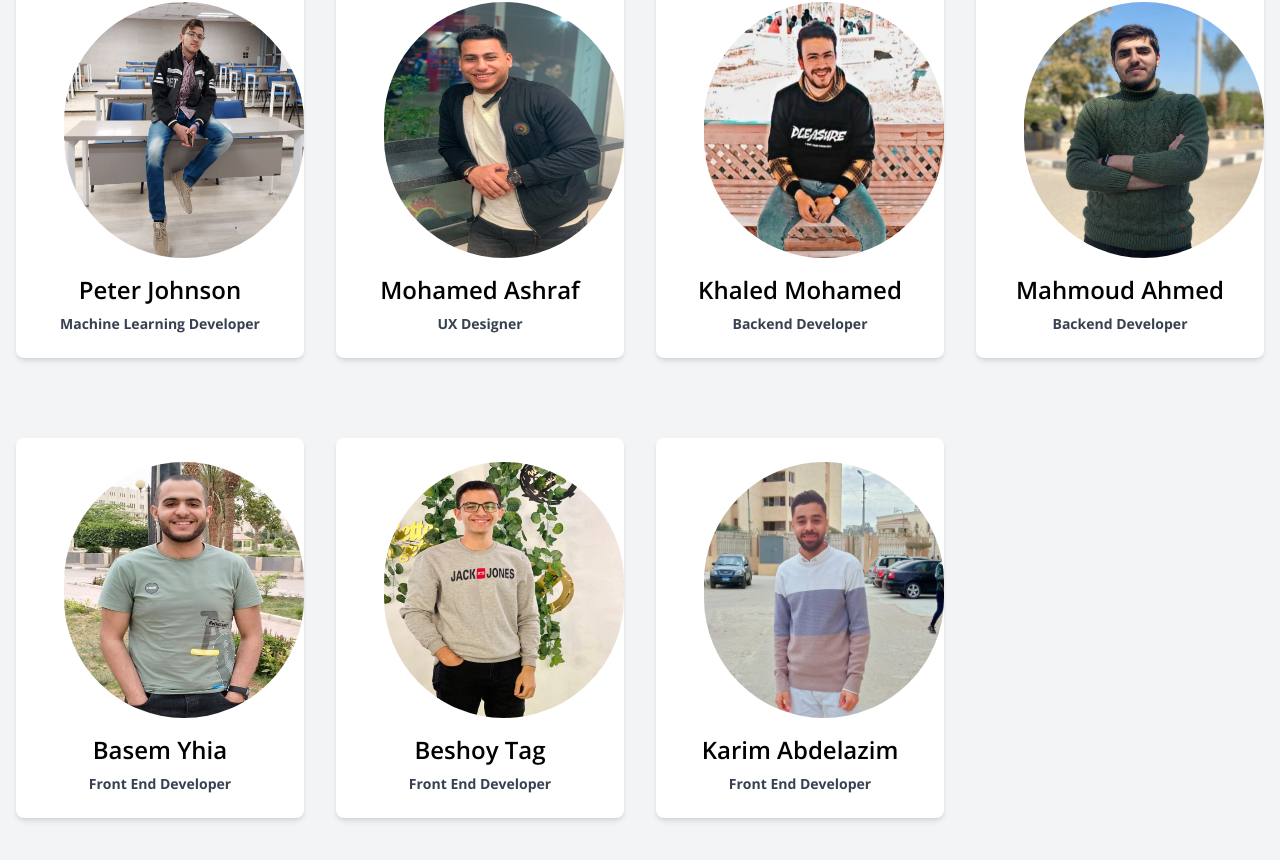
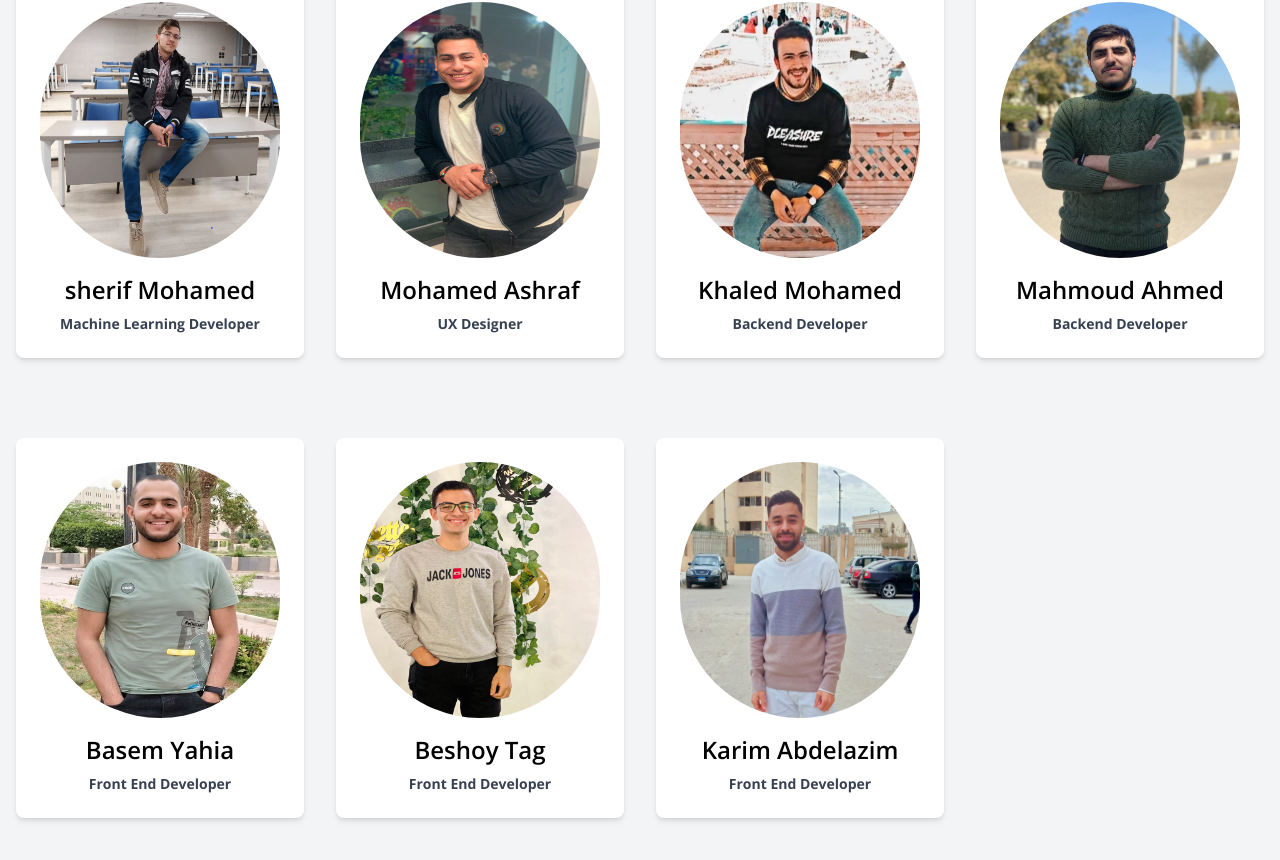
Before and after one commit to FrontEndDevo/NeuraLearnAcademy, a React (Vite) app: page /about-us in a window 1280 px wide. Shown: the part 1074-1934 px from the top of the page. Built offline with nearby package versions, Linux system fonts and the light colour scheme.

Commit message:
Update name of team and style of card

```diff
--- a/src/shared/ProjectTeam.jsx
+++ b/src/shared/ProjectTeam.jsx
@@ -7,15 +7,16 @@ import khaled from "../assets/images/homepage/team/khaled.jpg";
 import zaytony from "../assets/images/homepage/team/zaytony.jpg";
 const ProjectTeam = () => {
     return (
-        <section id="our-team" className="bg-gray-100 py-32">
-            <div className="container mx-auto px-4">
-                <h2 className="text-3xl font-bold text-center mb-8 text-primary">Meet Our Team</h2>
+      <section id="our-team" className="py-32 bg-gray-100">
+        <div className="container px-4 mx-auto">
+          <h2 className="mb-8 text-3xl font-bold text-center text-primary">
+            Meet Our Team
+          </h2>
 
-                <div className="grid grid-cols-1 sm:grid-cols-2 lg:grid-cols-4 gap-8">
-
+          <div className="grid grid-cols-1 gap-8 sm:grid-cols-2 lg:grid-cols-4">
             <TeamMember
               imgSrc={sherif}
-                        name="Peter Johnson"
+              name="sherif Mohamed"
               role="Machine Learning Developer"
             />
             <TeamMember
@@ -35,17 +36,19 @@ const ProjectTeam = () => {
             />
             <TeamMember
               imgSrc={basem}
-                        name="Basem Yhia"
+              name="Basem Yahia"
               role="Front End Developer "
             />
             <TeamMember
               imgSrc={besho}
               name="Beshoy Tag"
-                        role="Front End Developer " />
+              role="Front End Developer "
+            />
             <TeamMember
               imgSrc={karim}
               name="Karim Abdelazim"
-                        role="Front End Developer " />
+              role="Front End Developer "
+            />
           </div>
         </div>
       </section>
@@ -59,7 +62,7 @@ const TeamMember = ({ imgSrc, name, role }) => {
       <img
         src={imgSrc}
         alt={name}
-        className="w-64 h-64 mb-4 ml-6 rounded-full"
+        className="w-64 h-64 mb-4 rounded-full"
       />
       <h3 className="mb-2 text-2xl font-semibold">{name}</h3>
       <p className="text-sm font-bold text-gray-700">{role}</p>
```
Lines whose indentation alone changed are shown as unchanged.
